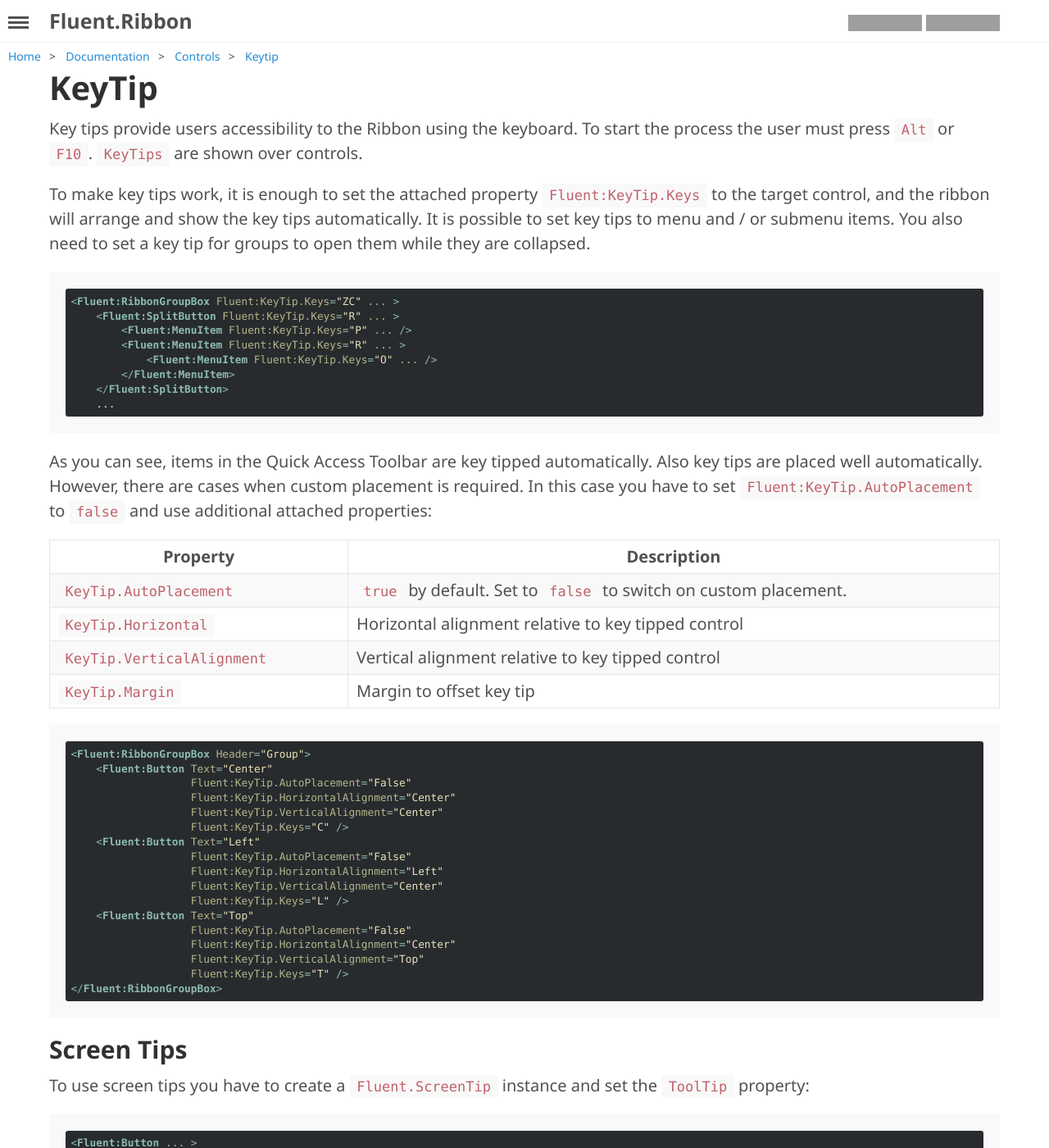
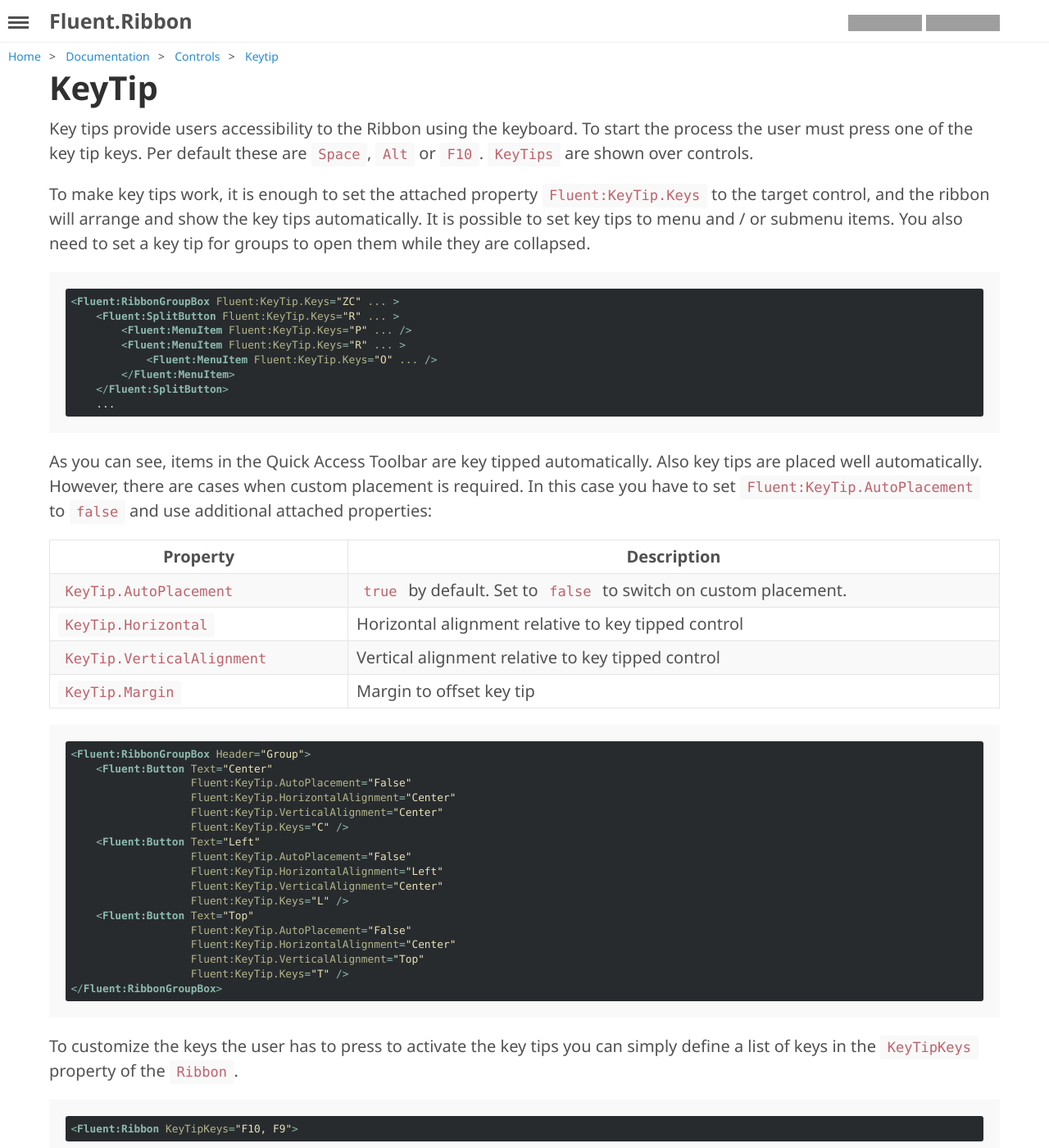
Before and after one commit to fluentribbon/fluentribbon.github.io, a Jekyll site: the page built from documentation/controls/keytip.md, in a window 1280 px wide and 1400 px high. Shown: the whole window at 82% size. Built offline with Jekyll 4.4.1, drawn with Linux system fonts in a browser that asks for light colours; grey boxes are pictures that could not be loaded.

Commit message:
Update keytip.md

````diff
--- a/documentation/controls/keytip.md
+++ b/documentation/controls/keytip.md
@@ -4,7 +4,7 @@
 ---
 
 Key tips provide users accessibility to the Ribbon using the keyboard.
-To start the process the user must press `Alt` or `F10`.
+To start the process the user must press one of the key tip keys. Per default these are `Space`, `Alt` or `F10`.
 `KeyTips` are shown over controls.
 
 To make key tips work, it is enough to set the attached property `Fluent:KeyTip.Keys` to the target control,
@@ -53,6 +53,13 @@
                    Fluent:KeyTip.VerticalAlignment="Top"
                    Fluent:KeyTip.Keys="T" />
 </Fluent:RibbonGroupBox>
+```
+
+To customize the keys the user has to press to activate the key tips you can simply define a list of keys
+in the `KeyTipKeys` property of the `Ribbon`.
+
+```xaml
+<Fluent:Ribbon KeyTipKeys="F10, F9">
 ```
 
 ## Screen Tips
````
